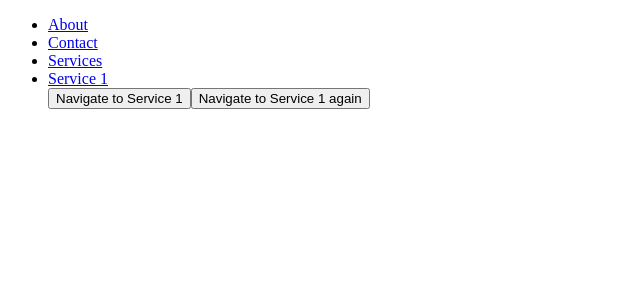
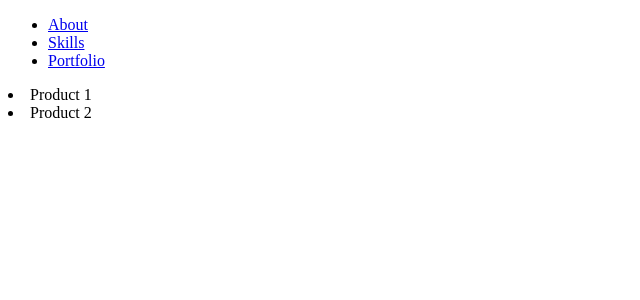
Before and after one commit to antoanparashkevov/antoanp-nextjs, a Next.js app: page / in a window 1280 px wide. Shown: the top 300 px of the page, without its empty margins (0-640 px from the left). Built offline with nearby package versions, Linux system fonts and the light colour scheme.

Commit message:
Restructure the project, make tests with getStaticProps

```diff
--- /dev/null
+++ b/src/data/dummy-backend.json
@@ -0,0 +1,12 @@
+{
+  "products": [
+    {
+      "id": "1",
+      "title": "Product 1"
+    },
+    {
+      "id": "2",
+      "title": "Product 2"
+    }
+  ]
+}
--- a/src/pages/api/hello.js
+++ b/src/pages/api/hello.js
@@ -1,5 +1,5 @@
 // Next.js API route support: https://nextjs.org/docs/api-routes/introduction
 
 export default function handler(req, res) {
-  res.status(200).json({ name: 'John Doe' })
+  res.status(200).json({ name: 'AntoanP' })
 }
--- a/src/pages/index.js
+++ b/src/pages/index.js
@@ -1,42 +1,46 @@
 import Link from "next/link";
-import { useRouter } from "next/router";
 
-export default function HomePage () {
-    const router = useRouter();
+import fs from 'fs/promises';
+import path from 'path';
+
+export default function HomePage ({products}) {
 
   return (
     <>
       <div>
         <ul>
           <li>
-            <Link href='/about'>About</Link>
+            <Link href='/about'>
+                About
+            </Link>
           </li>
             <li>
-            <Link href='/contact'>Contact</Link>
+            <Link href='/skills'>
+                Skills
+            </Link>
            </li>
             <li>
-            <Link
-              href={{
-                pathname: '/services'
-            }}
-            >
-              Services</Link>
+            <Link href='/portfolo'>
+              Portfolio
+            </Link>
           </li>
-          <li>
-            <Link
-              href={{
-                pathname: '/services/[serviceId]',
-                query: {
-                  serviceId: '1'
-                }
-            }}
-            >
-              Service 1</Link>
-          </li>
-            <button onClick={() => router.push('/services/1')}>Navigate to Service 1</button>
-            <button onClick={() => router.push({ pathname: '/services/[serviceId]', query: { serviceId : '1' } } ) }>Navigate to Service 1 again</button>
         </ul>
+          {products.map(p => (<li key={p.id}>{p.title}</li>))}
       </div>
     </>
   )
 }
+
+export async function getStaticProps() {
+    const pathName = path.join(process.cwd(), 'src', 'data','dummy-backend.json');
+    const response = await fs.readFile(pathName);
+
+    const data = JSON.parse(response)
+    console.log('data >>> ', data)
+
+    return {
+        props: {
+            products: data.products
+        }
+    }
+}
--- a/src/pages/services/index.js
+++ b/src/pages/portfolio/index.js
@@ -1,7 +1,7 @@
 const ServicesPage = () => {
     return (
         <h1>
-            Services Page
+            Portfolio Page
         </h1>
     )
 }
```
Also changed, not shown: src/pages/about/index.js (+3 -5 lines), src/pages/contact/[...slug].js (deleted, +0 -15 lines), src/pages/services/[serviceId].js (deleted, +0 -11 lines), src/pages/skills/index.js (added, +10 -0 lines).
